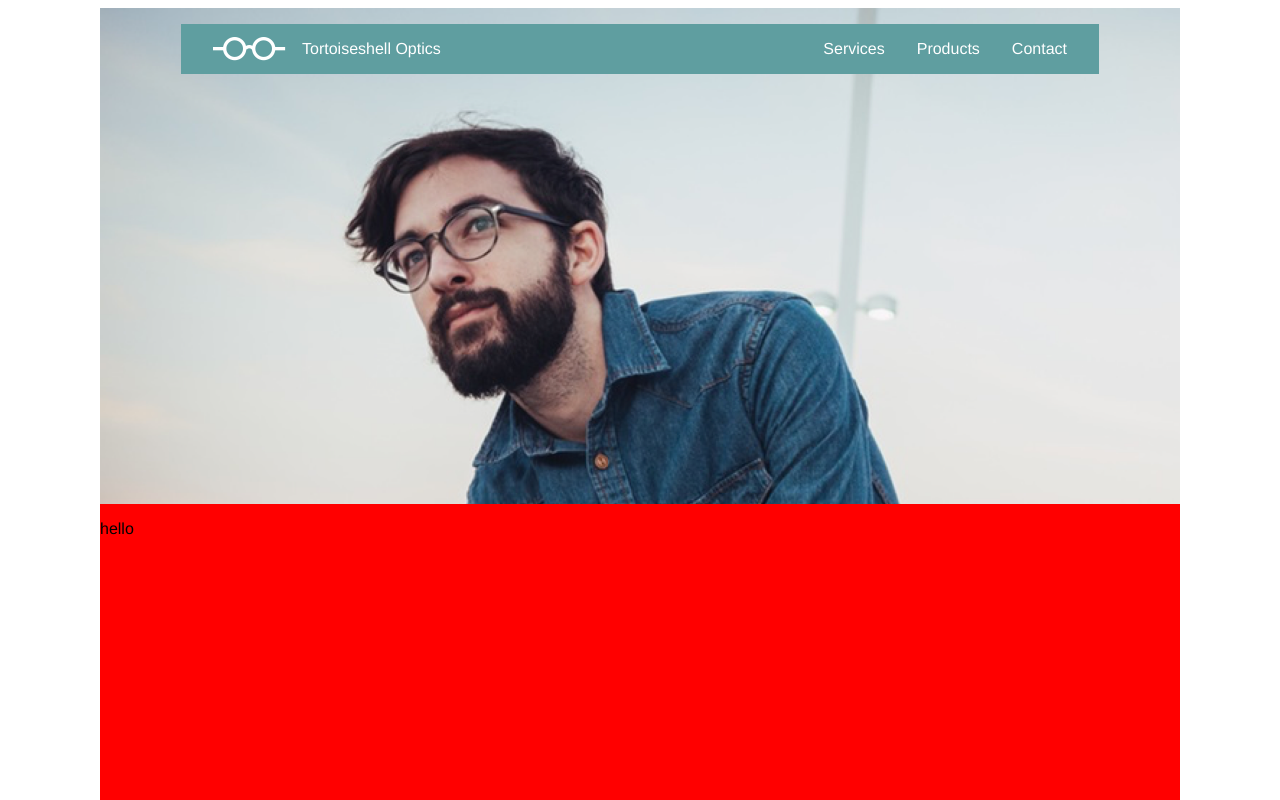
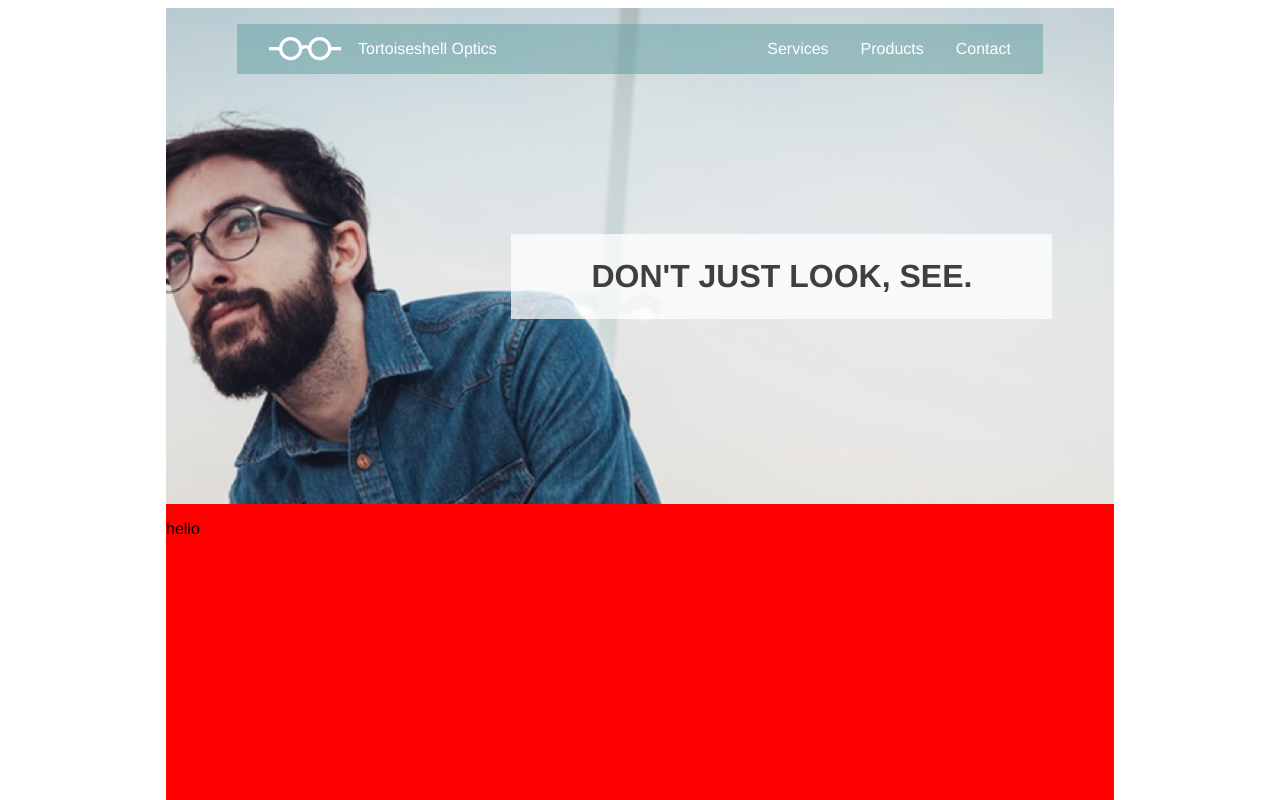
Before and after one commit to CurmudJim/Tortoiseshell_Optics, a plain HTML site: page index.html in a window 1280 px wide. Shown: the top 800 px of the page. Drawn offline with Linux system fonts and the light colour scheme.

Commit message:
Added slogan to header

```diff
--- a/index.html
+++ b/index.html
@@ -20,6 +20,9 @@
             <li><a href="#">Contact</a></li>
           </ul>
         </nav>
+
+          <h2>DON'T JUST LOOK, SEE.</h2>
+
       </header>
       <div class="gallery">
         <p>hello</p>
--- a/resources/css/master.css
+++ b/resources/css/master.css
@@ -12,14 +12,17 @@ body {
   grid-template-rows: auto auto auto;
   background-color: white;
   width: 100%;
-  max-width: 1080px;
+  max-width: 75%;
 }
+
+/*HEADER SECTION*/
 
 header {
   height: 31rem;
   background-image: url(../images/glasses-bg.png);
   background-repeat: no-repeat;
   background-size: cover;
+  background-position: center;
 }
 
 header nav {
@@ -28,7 +31,7 @@ header nav {
   height: auto;
   width: 85%;
   margin: 1rem 7.5% 0 7.5%;
-  background-color: cadetblue;
+  background-color: hsla(182, 25%, 50%, .5);
   color: white;
 }
 
@@ -48,7 +51,7 @@ header nav ul {
   align-items: center;
   flex-direction: row;
   justify-content: flex-end;
-  padding: 1rem 0 1rem 0;
+  padding: 1rem 0;
   list-style-type: none;
 }
 
@@ -57,6 +60,20 @@ header a {
   padding-right: 2rem;
   text-decoration: none;
 }
+
+header h2 {
+  display: inline-flex;
+  float: right;
+  margin: 10rem 6.5% 0 0;
+  background-color: rgba(255, 255, 255, .75);
+  color: rgba(0, 0, 0, 0.75);
+  padding: 1.5rem 5rem;
+  font-weight: bold;
+  font-size: 2rem;
+}
+
+/*GALLERY*/
+
 
 .gallery {
   height: 50rem;
```
